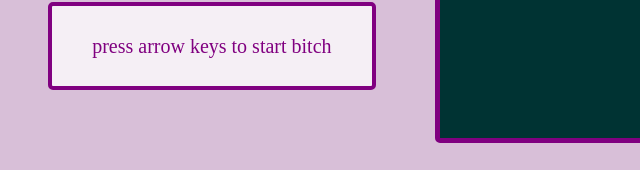
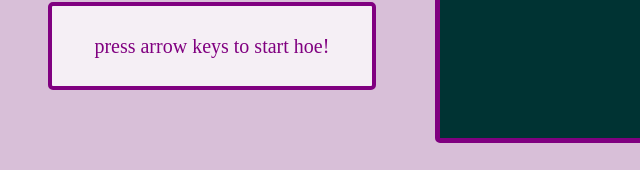
Before and after one commit to SpiralStatic666/Anaconda-Game-Deluxe, a plain HTML site: page index.html in a window 1280 px wide. Shown: the part 525-695 px from the top of the page, 0-640 px from the left. Drawn offline with Linux system fonts and the light colour scheme.

Commit message:
Info changes

```diff
--- a/index.html
+++ b/index.html
@@ -27,7 +27,7 @@
       </div>
       <div class="info">
         <div id="guide-box">
-          <p id="guide-text">press arrow keys to start bitch</p>
+          <p id="guide-text">press arrow keys to start hoe!</p>
         </div>
       </div>
       <div class="control-buttons">
```
